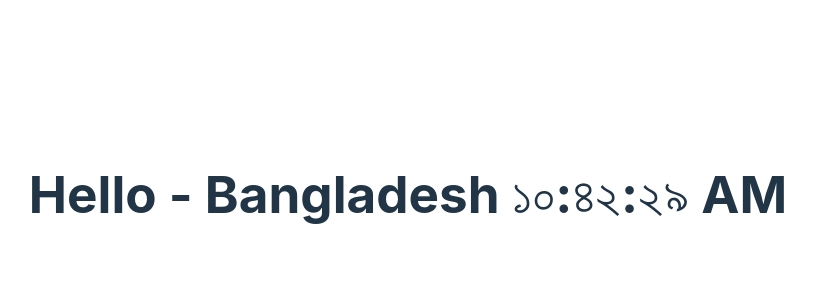
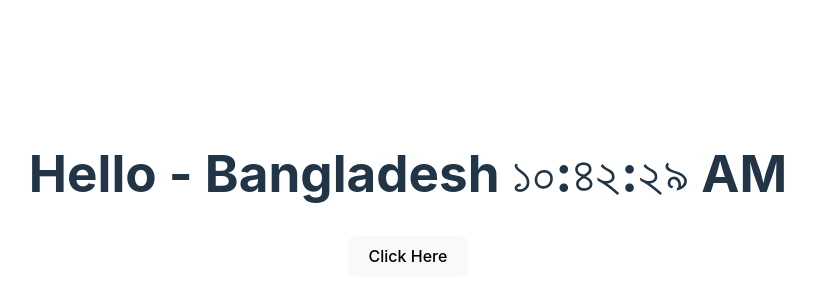
Before and after one commit to jamilcse13/reactJS, a React (Vite) app in the folder myreactapp/: page / in a window 1280 px wide. Shown: the part 206-506 px from the top of the page, without its empty margins (232-1047 px from the left). Built offline with nearby package versions, Linux system fonts and the light colour scheme.

Commit message:
event handling

```diff
--- a/myreactapp/src/App.jsx
+++ b/myreactapp/src/App.jsx
@@ -2,6 +2,7 @@
 import './App.css'
 
 function App() {
+  console.log('App component rendered')
   return <Clock locale="bn-BD" >Bangladesh</Clock>;
 }
 
--- /dev/null
+++ b/myreactapp/src/components/Button.jsx
@@ -0,0 +1,21 @@
+import React from "react";
+
+class Button extends React.Component {
+    shouldComponentUpdate(nextProps) {
+        const {change: currentChange, locale: currentLocale} = this.props;
+        const {change: nextChange, locale: nextLocale} = nextProps;
+
+        return currentChange !== nextChange && currentLocale !== nextLocale;
+    }
+
+  render() {
+        console.log('button component rendered');
+        const { change, locale } = this.props;
+        return (
+        <button onClick={() => change(locale)}>Click Here</button>
+        );
+    }
+}
+
+
+export default Button;
--- a/myreactapp/src/components/Clock.jsx
+++ b/myreactapp/src/components/Clock.jsx
@@ -1,9 +1,9 @@
 import React from "react";
+import Button from "./Button";
 
 class Clock extends React.Component {
   // we don't need to write contructor(props) because we don't use props inside this
-  // we can not write this here
-  state = { date: new Date() };
+  state = { date: new Date(), locale: "bn-BD" };
 
   componentDidMount() {
     this.clockTimer = setInterval(() => this.tick(), 1000);
@@ -13,21 +13,32 @@
     clearInterval(this.clockTimer);
   }
 
+  handleClick = (locale) => {
+    this.setState({
+      locale,
+    });
+  };
+
   tick() {
     this.setState({
-        date: new Date(),   // this.state.date = new Date() - Never Do That
+      date: new Date(), // this.state.date = new Date() - Never Do That
     });
   }
 
   render() {
-    const { date } = this.state;
-    const { locale, children } = this.props;
+    console.log('CLock component rendered')
+    const { date, locale } = this.state;
     return (
+      <div>
         <h1 className="heading">
           <span className="text">
-          Hello - {children} {date.toLocaleTimeString(locale)}
+            Hello - {this.props.children} {date.toLocaleTimeString(locale)}
           </span>
         </h1>
+        <Button change={this.handleClick} locale={"en-US"}>
+          Click Here
+        </Button>
+      </div>
     );
   }
 }
```
Also changed, not shown: 2 other files (tests, documents, lock files or other folders). Lines whose indentation alone changed are shown as unchanged.
